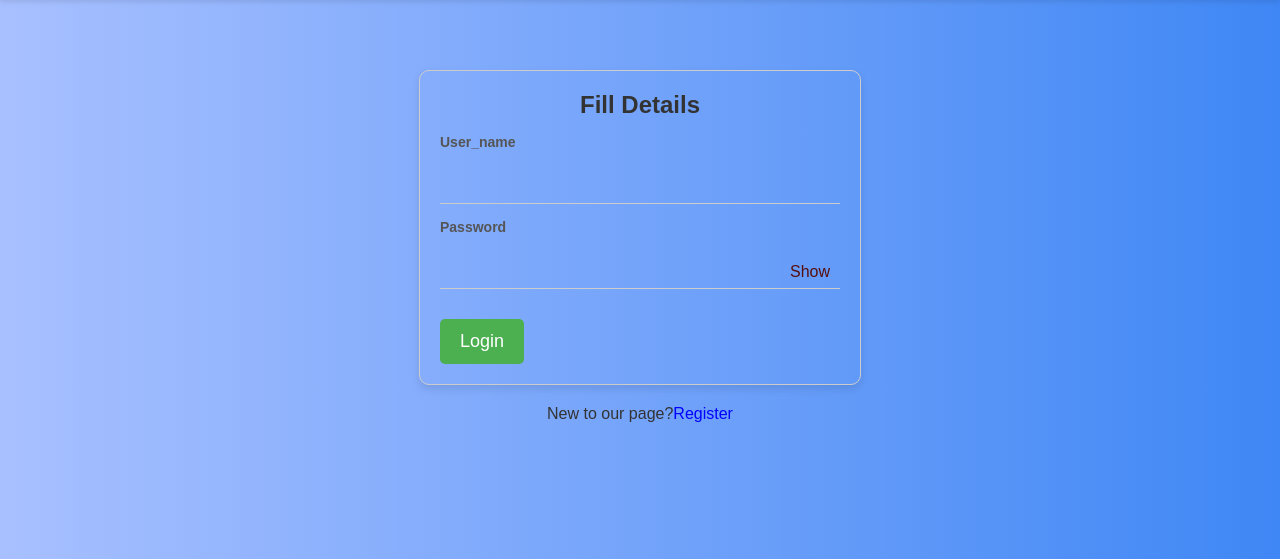
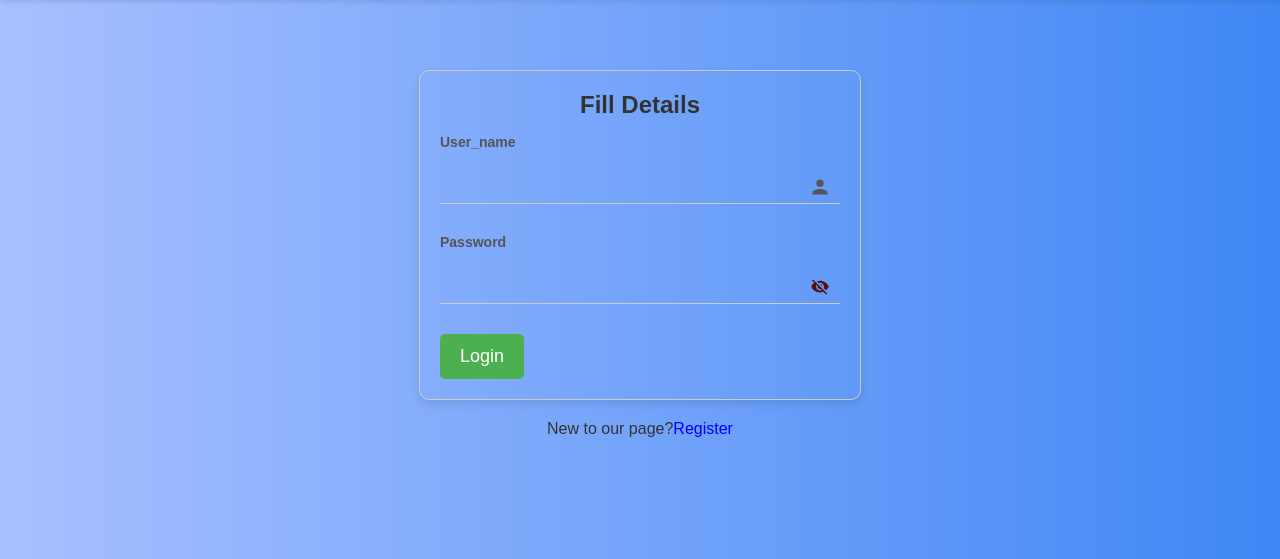
Before and after one commit to Anuvid17/Diabetics_prediction_app, a Flask app: page /login in a window 1280 px wide. Shown: the part 120-679 px from the top of the page. Run offline with Flask 3, Linux system fonts and the light colour scheme; parts of the project's set-up code (start-up, migrations or seed data) failed here and were passed over.

Commit message:
modified:   healthcare/templates/login.html

```diff
--- a/healthcare/templates/login.html
+++ b/healthcare/templates/login.html
@@ -1,5 +1,6 @@
 {% extends "homepage.html" %}
 {% block content %}
+<script src="https://unpkg.com/ionicons@4.5.10-0/dist/ionicons.js"></script>
 <style>
     .body {
         display: flex;
@@ -62,6 +63,21 @@
         color: #555;
     }
 
+    .input-container {
+        position: relative;
+        margin-bottom: 15px;
+    }
+
+    .input-container ion-icon{
+        position: absolute;
+        right: 10px;
+        top: 50%;
+        transition: translateY(-50%);
+        font-size: 20px;
+        color: #555;
+        cursor: pointer;
+    }
+
     input[type="text"],
     input[type="password"] {
         width: 100%;
@@ -88,11 +104,12 @@
         width: 100%;
     }
 
-    .password-toggle {
+    .password-container ion-icon {
         position: absolute;
         right: 10px;
         top: 50%;
         transform: translateY(-50%);
+        font-size: 20px;
         cursor: pointer;
         color: #570e0e;
     }
@@ -139,6 +156,8 @@
             <legend>Fill Details</legend>
             <ul>
                 <li>
+                    <div class="input-container">
+                        <ion-icon name="person"></ion-icon>
                         {{ form.username.label }}
                         {% if form.username.errors %}
                            {{ form.username(class="form-control is-invalid") }}
@@ -148,8 +167,10 @@
                         {% else %}
                            {{ form.username(class="form-control") }}
                         {% endif %}
+                    </div>
                 </li>
                 <li>
+                    <div class="input-container">
                        {{ form.password.label }}
                        <div class="password-container">
                            {% if form.password.errors %}
@@ -160,7 +181,8 @@
                             {% else %}
                                {{ form.password(class="form-control", id="password") }}
                             {% endif %}
-                        <span class="password-toggle" onclick="togglePasswordVisibility('password')">Show</span>
+                            <ion-icon name="eye-off" onclick="togglePasswordVisibility('password')"></ion-icon>
+                       </div>
                     </div>
                 </li>
             </ul>
@@ -172,19 +194,19 @@
 </div>
 
 <div class="login">
-    New to our page? <a href="{{ url_for('registration') }}">Register</a>
+    New to our page? <a href="{{ url_for('registration') }}"> Register</a>
 </div>
 
 <script>
     function togglePasswordVisibility(fieldId) {
         var field = document.getElementById(fieldId);
-        var toggle = field.nextElementSibling;
+        var icon = field.nextElementSibling;
         if (field.type === 'password') {
             field.type = 'text';
-            toggle.textContent = 'Hide';
+            icon.name = 'eye';
         } else {
             field.type = 'password';
-            toggle.textContent = 'Show';
+            icon.name = 'eye-off';
         }
     }
 </script>
```
Lines whose indentation alone changed are shown as unchanged.
